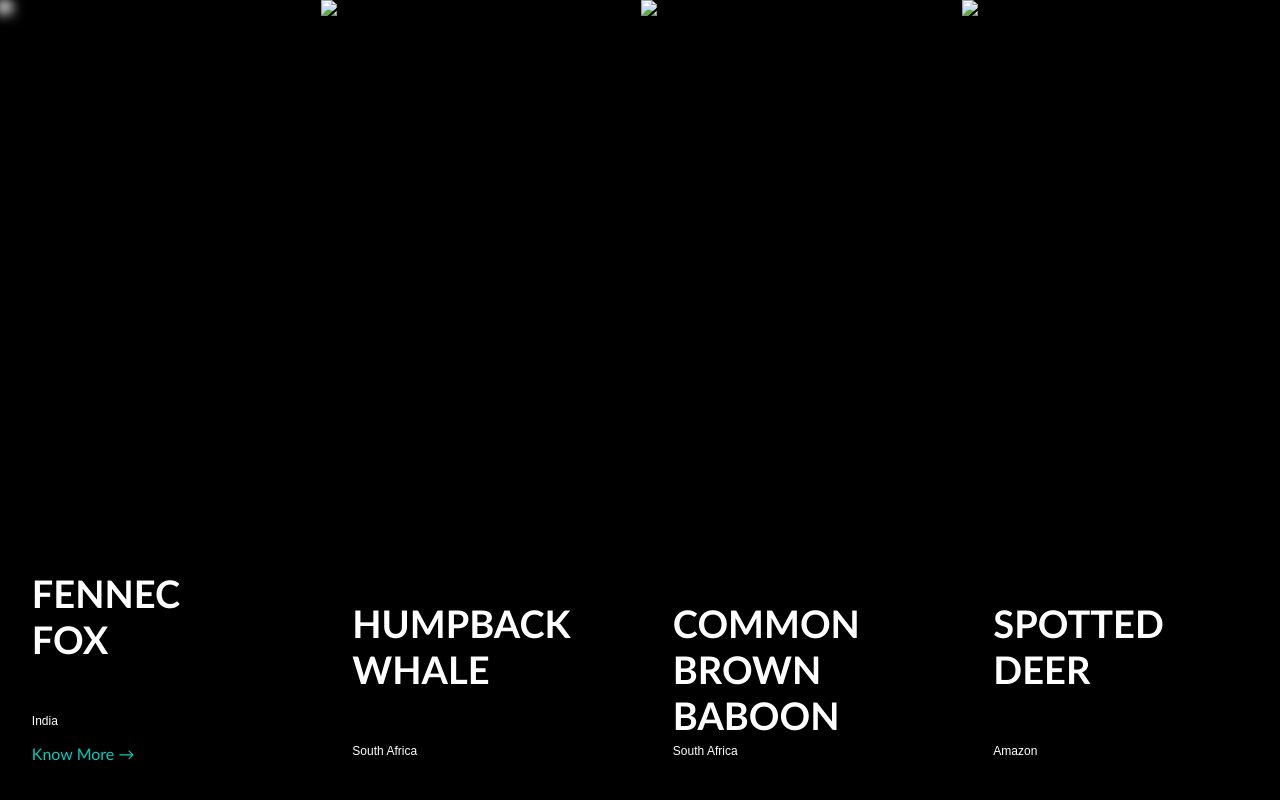
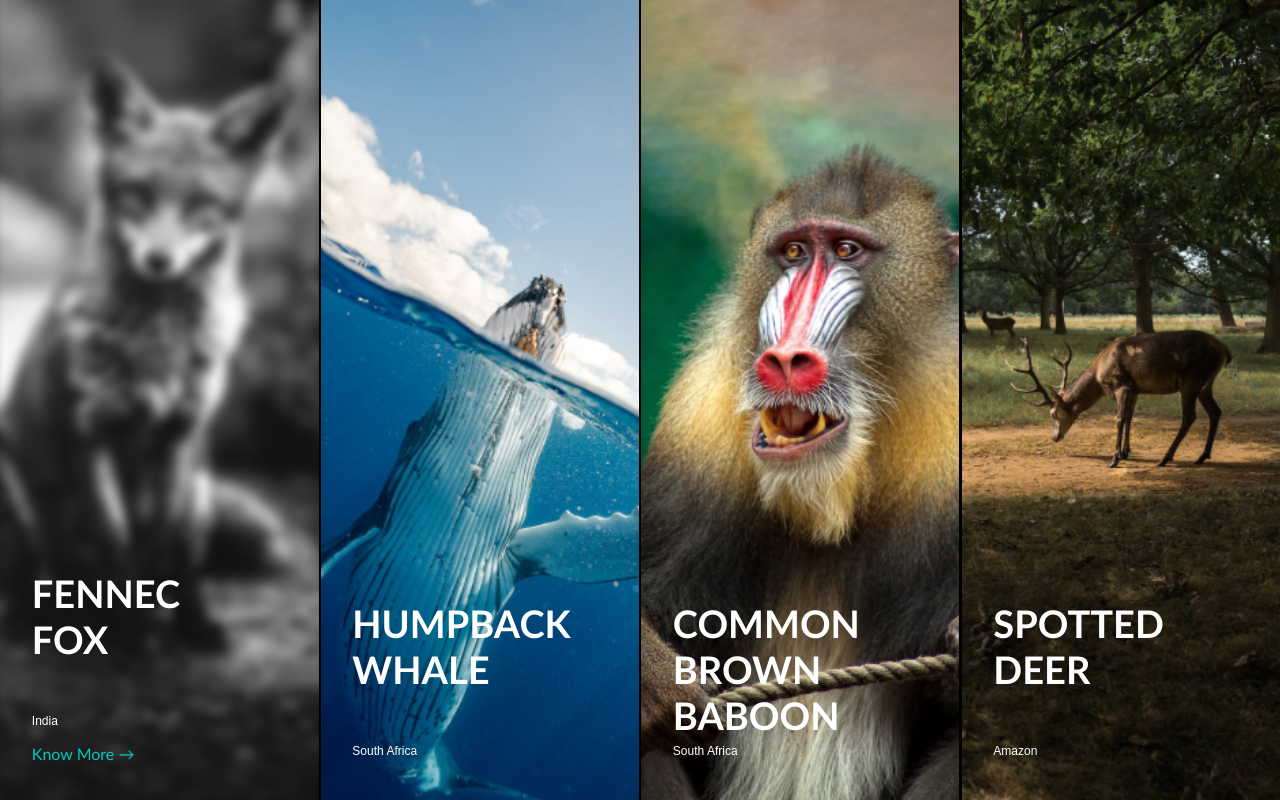
Before and after one commit to Norbert250/COA-Taskforce, a plain HTML site: page photo gallery/index.html in a window 1280 px wide. Drawn offline with Linux system fonts and the light colour scheme.

Commit message:
challenge

```diff
--- a/photo gallery/index.html
+++ b/photo gallery/index.html
@@ -9,25 +9,25 @@
 <body>
     <div class="container">
         <div class="image image1">
-            <img src="./image 1.png" alt="FENNEC FOX">
+            <img src="./images/image 1.png" alt="FENNEC FOX">
             <h1>FENNEC <br>FOX</h1>
             <p class="location">India</p>
             <p class="overlay">Know More &rarr;</p>
         </div>
         <div class="image image2">
-            <img src="./image 2.png" alt="HUMPBACK WHALE">
+            <img src="./images/image 2.png" alt="HUMPBACK WHALE">
             <h1>HUMPBACK<br>WHALE</h1>
             <p class="location">South Africa</p>
             <p class="overlay">Know More &rarr;</p>
         </div>
         <div class="image image3">
-            <img src="./image 3.png" alt="COMMON BROWN BABOON">
+            <img src="./images/image 3.png" alt="COMMON BROWN BABOON">
             <h1>COMMON BROWN BABOON</h1>
             <p class="location">South Africa</p>
             <p class="overlay">Know More &rarr;</p>
         </div>
         <div class="image image4">
-            <img src="./image 4.png" alt="SPOTTED DEER">
+            <img src="./images/image 4.png" alt="SPOTTED DEER">
             <h1>SPOTTED <br>DEER</h1>
             <p class="location">Amazon</p>
             <p class="overlay">Know More &rarr;</p>
```
